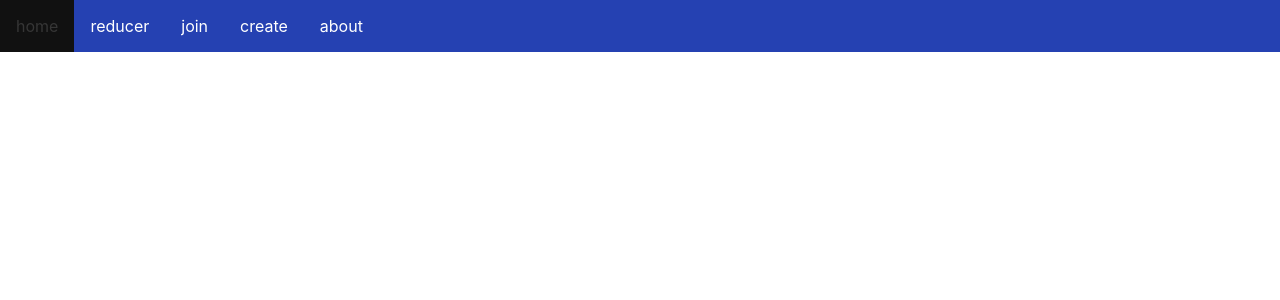
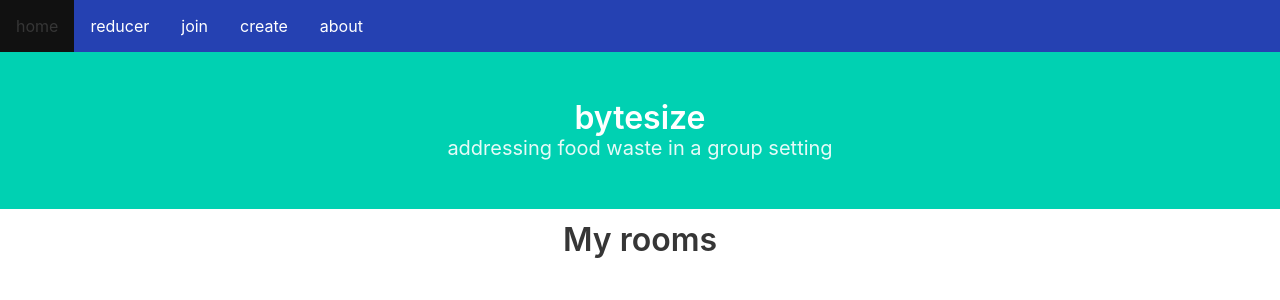
Before and after one commit to andrewpaige1/bytesize, a Flask app: page / in a window 1280 px wide. Shown: the top 300 px of the page. Run offline with Flask 2, Linux system fonts and the light colour scheme; the visitor is signed in with stand-in values (Sample User, id 1); data that the repository does not hold is empty; some libraries are stand-ins or nearby versions.

Commit message:
view members of room

```diff
--- a/app.py
+++ b/app.py
@@ -4,6 +4,8 @@ import bcrypt
 import string
 import random
 from flask_socketio import SocketIO, join_room, emit, send
+from bson.json_util import loads, dumps
+import json
 
 
 app = Flask('app')
@@ -15,8 +17,31 @@ socketio = SocketIO(app)
 @app.route('/')
 def index():
     if 'username' in session:
-        return render_template('menu.html',  user = session['username'])
+        posts = mongo.db.room
+        all_docs = posts.find({})
+        all_docs_string = dumps(all_docs)
+        all_docs2 = json.loads(all_docs_string)
+        return render_template('home.html', rooms=all_docs2, user=session['username'])
     return render_template('index.html')
+
+
+@app.route('/members/<room_id>')
+def members(room_id):
+    if 'username' in session:
+        posts = mongo.db.room
+        all_docs = posts.find_one({'id': room_id})
+        all_docs_string = dumps(all_docs)
+        all_docs2 = json.loads(all_docs_string)
+        return render_template('members.html', members=all_docs2['members'])
+
+@app.route('/about')
+def about():
+    return render_template('about.html')
+
+@app.route('/logout', methods=['POST'])
+def logout():
+    session.clear()
+    return redirect(url_for('index'))
 
 
 @app.route('/login', methods=['POST'])
@@ -29,7 +54,7 @@ def login():
             session['username'] = request.form['username']
             return redirect(url_for('index'))
 
-    return 'Invalid username/password combination'
+    return redirect(url_for('index'))
 
 
 
@@ -41,7 +66,7 @@ def register():
 
         if existing_user is None:
             hashpass = bcrypt.hashpw(request.form['pass'].encode('utf-8'), bcrypt.gensalt())
-            users.insert({'name' : request.form['username'], 'password' : hashpass})
+            users.insert_one({'name' : request.form['username'], 'password' : hashpass})
             session['username'] = request.form['username']
             return redirect(url_for('index'))
 
@@ -64,9 +89,6 @@ def create_room():
     ROOMS[room] = id
     join_room(room)
     emit('join_room', {'room': room})
-
-
-
 
 
 @socketio.on('joinRoom')
@@ -126,7 +148,6 @@ def group_reducer():
 
 
     if request.method == 'POST':
-        print(request.args['id'])
         room_collection = mongo.db.room
         calories = request.form['calories']
         if calories.isnumeric():
@@ -138,7 +159,7 @@ def group_reducer():
         result = reduceCalories(calories)
         room_collection.update_one({"id": request.args['id']}, {'$push': {'members': {'name': name, 'mealName': meal_name, 'rec': result}}})
 
-        return 'Thank you for your response'
+        return redirect(url_for('index'))
 
 
 
--- /dev/null
+++ b/templates/home.html
@@ -0,0 +1,49 @@
+{% extends "menu.html" %}
+
+{% block body %}
+<div>
+  <section  style="padding-bottom: 100%-90%;" class="hero is-primary">
+    <div class="hero-body">
+      <div class="container">
+
+
+      <div class="level-item">
+        <h1 class="title">
+          bytesize
+        </h1>
+      </div>
+
+
+      <div class="level-item">
+        <h2 class="subtitle">
+          addressing food waste in a group setting
+        </h2>
+      </div>
+
+      </div>
+    </div>
+  </section>
+  <div style="padding-bottom: 2.5%; padding-top: 1%;" class="level-item">
+    <h1 class="title">
+      My rooms
+    </h1>
+  </div>
+    {%for room in rooms%}
+    {% if room.creator == user %}
+    <div style="padding-bottom: 100%-97.5%;" class="card">
+        <header class="card-header">
+          <p class="card-header-title">
+            {{room.id}}
+          </p>
+        </header>
+        <footer class="card-footer">
+          <a href="{{ url_for('members', room_id=room.id) }}" class="card-footer-item">View</a>
+        </footer>
+      </div>
+      {% endif %}
+    {%endfor%}
+
+
+
+</div>
+{% endblock %}
--- a/templates/menu.html
+++ b/templates/menu.html
@@ -12,11 +12,11 @@
     <body>
       <ul>
     <link href="{{ url_for('static', filename='style.css') }}" rel="stylesheet" type="text/css" />
-    <li><a href="/">home</a></li>
-    <li><a href="/reducer">reducer</a></li>
-    <li><a href="/join">join</a></li>
-    <li><a href="/create">create</a></li>
-    <li><a href="/about">about</a></li>
+    <li><a href="{{ url_for('index') }}">home</a></li>
+    <li><a href="{{ url_for('byte') }}">reducer</a></li>
+    <li><a href="{{ url_for('join') }}">join</a></li>
+    <li><a href="{{ url_for('create') }}">create</a></li>
+    <li><a href="{{ url_for('about') }}">about</a></li>
 
     </ul>
 
```
Also changed, not shown: templates/about.html (added, +23 -0 lines), templates/members.html (added, +31 -0 lines).
